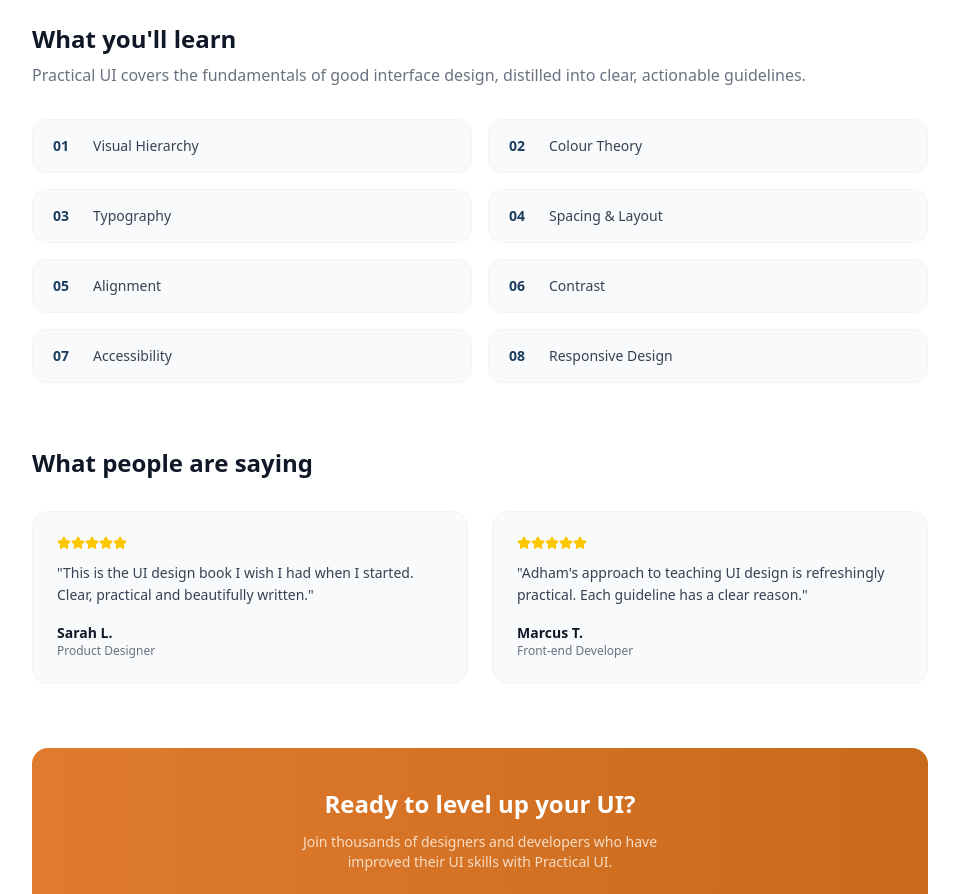
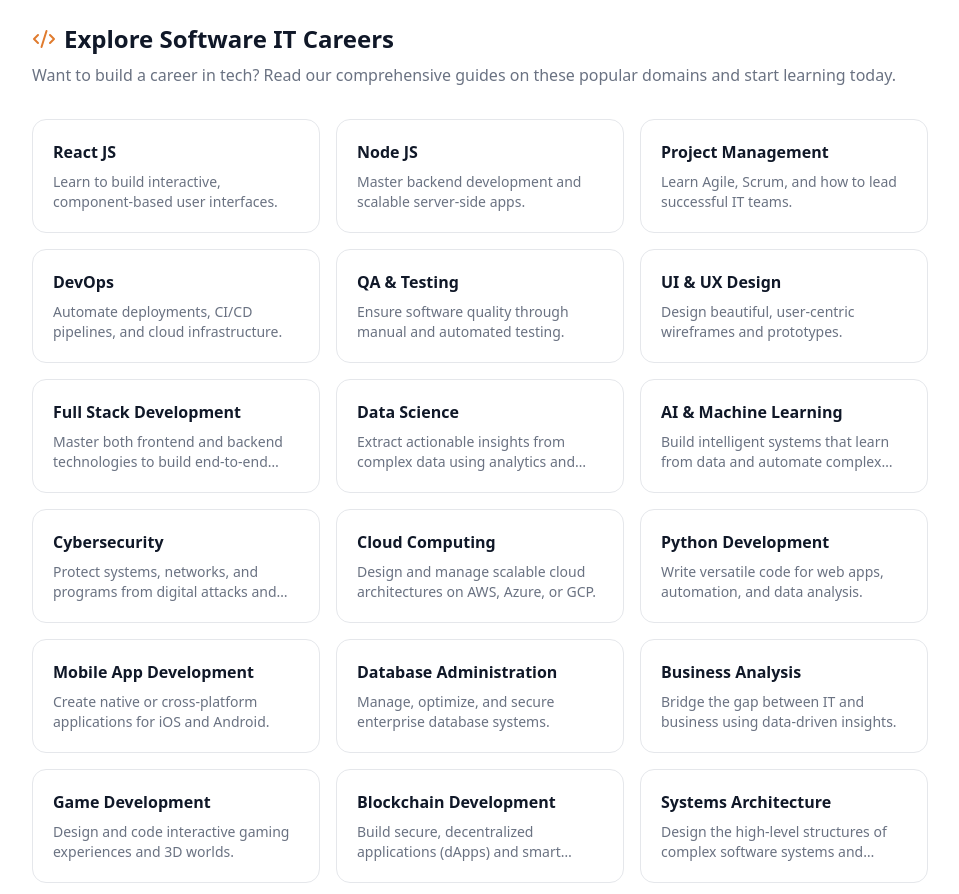
Before and after one commit to mrvikashsoni/PM_Portfolio, a Next.js app: page /learn in a window 1280 px wide. Shown: the part 580-1474 px from the top of the page, without its empty margins (160-1119 px from the left). Built offline with nearby package versions, Linux system fonts and the light colour scheme.

Commit message:
hide blog

```diff
--- a/src/app/learn/page.tsx
+++ b/src/app/learn/page.tsx
@@ -1,17 +1,145 @@
 import Link from "next/link";
-import { ArrowRight, BookOpen, Star } from "lucide-react";
+import { ArrowRight, BookOpen, Star, Code2, ArrowDown } from "lucide-react";
 import { Header } from "@/components/Header";
 import { Footer } from "@/components/Footer";
 
+// Existing chapters for the book
 const chapters = [
-  "Visual Hierarchy",
-  "Colour Theory",
-  "Typography",
-  "Spacing & Layout",
-  "Alignment",
-  "Contrast",
-  "Accessibility",
-  "Responsive Design",
+  "Personal Interests & Passion",
+  "Current Skills & Strengths",
+  "Market Demand & Future Scope",
+  "Earning Potential & Salary",
+  "Work-Life Balance",
+  "Learning & Growth Opportunities",
+  "Job Security & Stability",
+  "Work Environment & Culture",
+];
+
+// NAYA: Tech careers ki list aur unke blog links
+const careerPaths = [
+  // Existing 6 Paths
+  {
+    id: "react",
+    title: "React JS",
+    description: "Learn to build interactive, component-based user interfaces.",
+    href: "/blog/learn-react-js",
+  },
+  {
+    id: "node",
+    title: "Node JS",
+    description: "Master backend development and scalable server-side apps.",
+    href: "/blog/learn-node-js",
+  },
+  {
+    id: "pm",
+    title: "Project Management",
+    description: "Learn Agile, Scrum, and how to lead successful IT teams.",
+    href: "/blog/project-management",
+  },
+  {
+    id: "devops",
+    title: "DevOps",
+    description: "Automate deployments, CI/CD pipelines, and cloud infrastructure.",
+    href: "/blog/learn-devops",
+  },
+  {
+    id: "qa",
+    title: "QA & Testing",
+    description: "Ensure software quality through manual and automated testing.",
+    href: "/blog/qa-testing",
+  },
+  {
+    id: "ui",
+    title: "UI & UX Design",
+    description: "Design beautiful, user-centric wireframes and prototypes.",
+    href: "/blog/ui-ux-design",
+  },
+
+  // 14 New IT Career Paths
+  {
+    id: "fullstack",
+    title: "Full Stack Development",
+    description: "Master both frontend and backend technologies to build end-to-end apps.",
+    href: "/blog/full-stack-development",
+  },
+  {
+    id: "data-science",
+    title: "Data Science",
+    description: "Extract actionable insights from complex data using analytics and statistics.",
+    href: "/blog/data-science",
+  },
+  {
+    id: "ml-ai",
+    title: "AI & Machine Learning",
+    description: "Build intelligent systems that learn from data and automate complex tasks.",
+    href: "/blog/ai-machine-learning",
+  },
+  {
+    id: "cybersecurity",
+    title: "Cybersecurity",
+    description: "Protect systems, networks, and programs from digital attacks and threats.",
+    href: "/blog/cybersecurity",
+  },
+  {
+    id: "cloud",
+    title: "Cloud Computing",
+    description: "Design and manage scalable cloud architectures on AWS, Azure, or GCP.",
+    href: "/blog/cloud-computing",
+  },
+  {
+    id: "python",
+    title: "Python Development",
+    description: "Write versatile code for web apps, automation, and data analysis.",
+    href: "/blog/python-development",
+  },
+  {
+    id: "mobile-dev",
+    title: "Mobile App Development",
+    description: "Create native or cross-platform applications for iOS and Android.",
+    href: "/blog/mobile-development",
+  },
+  {
+    id: "dba",
+    title: "Database Administration",
+    description: "Manage, optimize, and secure enterprise database systems.",
+    href: "/blog/database-administration",
+  },
+  {
+    id: "business-analysis",
+    title: "Business Analysis",
+    description: "Bridge the gap between IT and business using data-driven insights.",
+    href: "/blog/business-analysis",
+  },
+  {
+    id: "game-dev",
+    title: "Game Development",
+    description: "Design and code interactive gaming experiences and 3D worlds.",
+    href: "/blog/game-development",
+  },
+  {
+    id: "blockchain",
+    title: "Blockchain Development",
+    description: "Build secure, decentralized applications (dApps) and smart contracts.",
+    href: "/blog/blockchain",
+  },
+  {
+    id: "architecture",
+    title: "Systems Architecture",
+    description: "Design the high-level structures of complex software systems and networks.",
+    href: "/blog/systems-architecture",
+  },
+  {
+    id: "tech-writing",
+    title: "Technical Writing",
+    description: "Communicate complex technical concepts through clear, concise documentation.",
+    href: "/blog/technical-writing",
+  },
+  {
+    id: "sre",
+    title: "Site Reliability Engineering",
+    description: "Apply software engineering practices to IT operations for high availability.",
+    href: "/blog/site-reliability-engineering",
+  }
 ];
 
 export default function LearnPage() {
@@ -20,24 +148,29 @@
       <Header />
 
       {/* Hero */}
-      <div className="bg-gradient-to-br from-[#1c3d5e] to-[#1a2f4a] py-20 px-6">
+     <div className="bg-gradient-to-br from-[#1c3d5e] to-[#1a2f4a] py-20 px-6">
         <div className="max-w-4xl mx-auto text-center text-white">
           <div className="inline-flex items-center gap-2 bg-white/10 text-blue-200 text-xs font-semibold px-3 py-1.5 rounded-full mb-6">
-            <BookOpen size={12} /> New book
+            {/* Tag/Badge ka text change kiya */}
+            <BookOpen size={12} /> Career Guide
           </div>
+
+          {/* Main Heading update ki */}
           <h1 className="text-4xl lg:text-6xl font-extrabold mb-6 tracking-tight">
-            Practical UI
+            Build Your Dream Career in IT
           </h1>
+
+          {/* Description update kiya jo IT roles ko highlight karta hai */}
           <p className="text-blue-100/80 text-lg lg:text-xl max-w-2xl mx-auto mb-8 leading-relaxed">
-            A book that shares UI design guidelines for solving common interface
-            problems. Learn practical, proven techniques to create beautiful,
-            functional, and accessible interfaces.
+            Discover the perfect software development path for you. From Frontend and Backend engineering to DevOps, QA, and UI/UX design, learn the exact skills needed to succeed in the modern tech industry.
           </p>
+
+          {/* Call to Action (Button) ka text change kiya */}
           <Link
-            href="#"
+            href="#explore-careers"
             className="inline-flex items-center gap-2 bg-[#e07b2e] text-white px-8 py-3.5 rounded-full font-semibold hover:bg-[#c9691a] transition-colors shadow-lg"
           >
-            Get the book <ArrowRight size={14} />
+            Start Exploring <ArrowDown size={14} />
           </Link>
         </div>
       </div>
@@ -45,14 +178,47 @@
       <main className="flex-1 py-16 px-6">
         <div className="max-w-4xl mx-auto">
 
+          {/* NAYA SECTION: Explore Tech Careers */}
+          <section className="mb-16">
+            <div className="flex items-center gap-2 mb-2">
+              <Code2 className="text-[#e07b2e]" size={24} />
+              <h2 className="text-2xl font-bold text-gray-900">
+                Explore Software IT Careers
+              </h2>
+            </div>
+            <p className="text-gray-500 mb-8">
+              Want to build a career in tech? Read our comprehensive guides on these popular domains and start learning today.
+            </p>
+            <div className="grid grid-cols-1 sm:grid-cols-2 lg:grid-cols-3 gap-4">
+              {careerPaths.map((path) => (
+                <Link
+                  key={path.id}
+                  href={path.href}
+                  className="group block bg-white border border-gray-200 rounded-xl p-5 hover:border-[#1c3d5e] hover:shadow-lg transition-all"
+                >
+                  <h3 className="font-semibold text-gray-900 mb-2 group-hover:text-[#1c3d5e] flex items-center justify-between">
+                    {path.title}
+                    <ArrowRight
+                      size={16}
+                      className="opacity-0 -translate-x-2 group-hover:opacity-100 group-hover:translate-x-0 transition-all text-[#e07b2e]"
+                    />
+                  </h3>
+                  <p className="text-sm text-gray-500 line-clamp-2">
+                    {path.description}
+                  </p>
+                </Link>
+              ))}
+            </div>
+          </section>
+          {/* END NAYA SECTION */}
+
           {/* What you'll learn */}
           <section className="mb-16">
             <h2 className="text-2xl font-bold text-gray-900 mb-2">
-              What you&apos;ll learn
+              Things to Consider Before Choosing a Career
             </h2>
             <p className="text-gray-500 mb-8">
-              Practical UI covers the fundamentals of good interface design,
-              distilled into clear, actionable guidelines.
+              Finding the right path in tech isn't just about coding. Evaluate these 8 crucial factors to make an informed decision for your future.
             </p>
             <div className="grid grid-cols-1 md:grid-cols-2 gap-4">
               {chapters.map((chapter, i) => (
@@ -70,7 +236,7 @@
           </section>
 
           {/* Testimonials */}
-          <section className="mb-16">
+          {/* <section className="mb-16">
             <h2 className="text-2xl font-bold text-gray-900 mb-8">
               What people are saying
             </h2>
@@ -106,20 +272,20 @@
                 </div>
               ))}
             </div>
-          </section>
+          </section> */}
 
           {/* CTA */}
           <div className="bg-gradient-to-r from-[#e07b2e] to-[#c9691a] rounded-2xl p-10 text-white text-center">
-            <h2 className="text-2xl font-bold mb-3">Ready to level up your UI?</h2>
+            <h2 className="text-2xl font-bold mb-3">Ready to level up your career?</h2>
             <p className="text-orange-50/80 mb-6 max-w-sm mx-auto text-sm">
-              Join thousands of designers and developers who have improved their
-              UI skills with Practical UI.
+              Join me on Linkdin.
             </p>
             <Link
-              href="#"
-              className="inline-flex items-center gap-2 bg-white text-[#e07b2e] px-7 py-3 rounded-full font-semibold hover:bg-orange-50 transition-colors"
+              href="https://www.linkedin.com/in/mrvikashkr/"
+              target="_blank"
+            className="inline-flex items-center gap-2 bg-white text-[#e07b2e] px-7 py-3 rounded-full font-semibold hover:bg-orange-50 transition-colors"
             >
-              Get the book <ArrowRight size={13} />
+              Connect Me<ArrowRight size={13} />
             </Link>
           </div>
         </div>
--- a/src/components/Footer.tsx
+++ b/src/components/Footer.tsx
@@ -5,11 +5,10 @@
 
 const navItems = [
   { label: "About", href: "/about" },
-  { label: "Learn", href: "/learn" },
-
   { label: "Projects", href: "/projects" },
   { label: "Certificates", href: "/certificates" },
-  { label: "Blog", href: "/blog" },
+  { label: "Learn", href: "/learn" },
+  // { label: "Blog", href: "/blog" },
   { label: "Contact", href: "/contact" },
 ];
 
--- a/src/components/Header.tsx
+++ b/src/components/Header.tsx
@@ -9,7 +9,7 @@
   { label: "Projects", href: "/projects" },
   { label: "Certificates", href: "/certificates" },
   { label: "Learn", href: "/learn" },
-  { label: "Blog", href: "/blog" },
+  // { label: "Blog", href: "/blog" },
   { label: "Contact", href: "/contact" },
 ];
 
```
